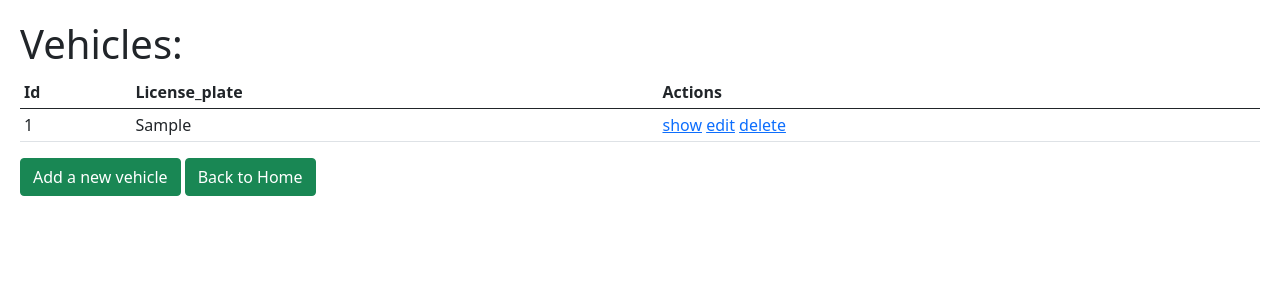
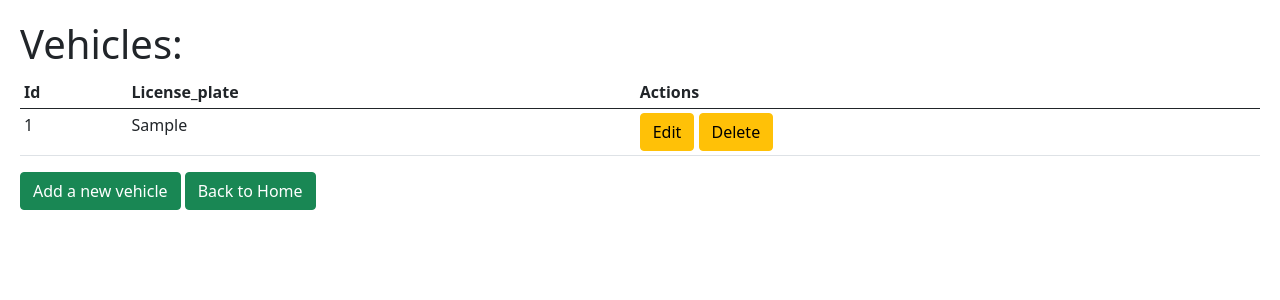
Before and after one commit to AlexSmarandache15/php_netrom_summer_camp_unblock_me, a Symfony app: template templates/license_plate/index.html.twig in a window 1280 px wide. Shown: the part 60-360 px from the top of the page. Run offline with Twig, Linux system fonts and the light colour scheme; the template is opened without the code that fills it: most values are stand-ins (such as "Sample title", 1, 10 or a date in 2020); some libraries are stand-ins or nearby versions.

Commit message:
Update index.html.twig
Added edit and delete buttons

```diff
--- a/templates/license_plate/index.html.twig
+++ b/templates/license_plate/index.html.twig
@@ -19,9 +19,8 @@
                 <td>{{ loop.index }}</td>
                 <td>{{ license_plate.licensePlate }}</td>
                 <td>
-                    <a href="{{ path('license_plate_show', {'id': license_plate.id}) }}">show</a>
-                    <a href="{{ path('license_plate_edit', {'id': license_plate.id}) }}">edit</a>
-                    <a href="{{ path('license_plate_delete', {'id': license_plate.id}) }}">delete</a>
+                    <a class="btn btn-warning" href="{{ path('license_plate_edit', {'id': license_plate.id}) }}">Edit</a>
+                    <a class="btn btn-warning" href="{{ path('license_plate_delete', {'id': license_plate.id}) }}">Delete</a>
                 </td>
             </tr>
         {% else %}
```
